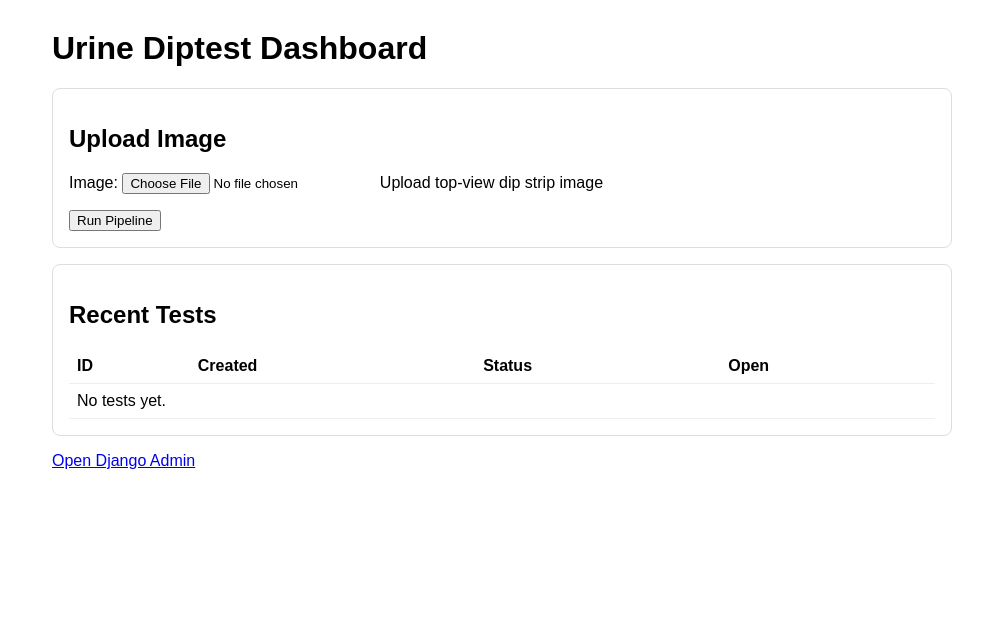
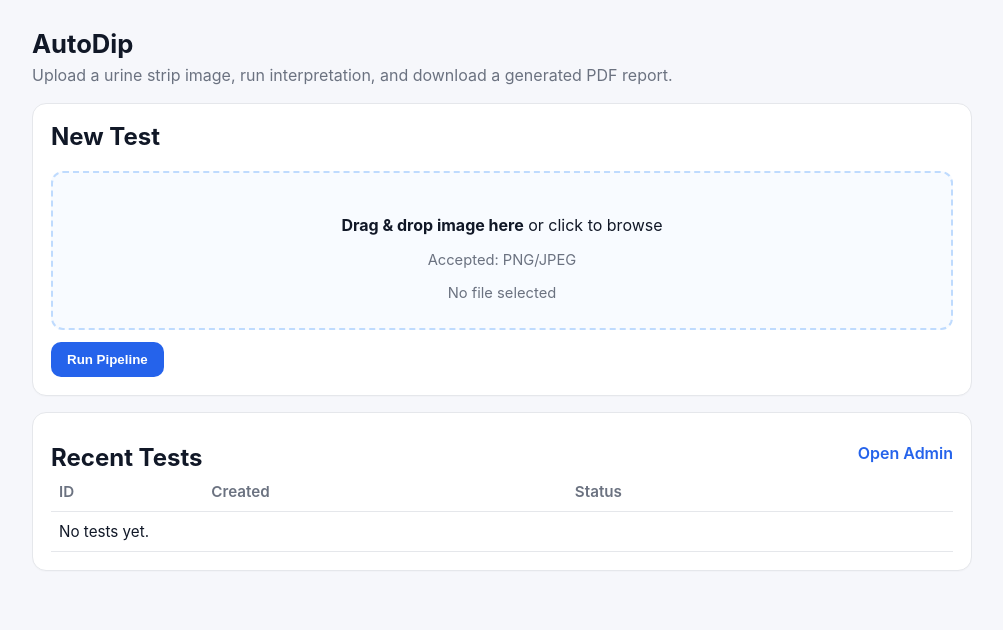
Before and after one commit to AdityaxKartikeya/autodip, a Django app: page / in a window 1280 px wide. Shown: the top 630 px of the page, without its empty margins (138-1141 px from the left). Run offline with Django 5.2, Linux system fonts and the light colour scheme; data that the repository does not hold is empty.

Commit message:
Revamp dashboard UX and harden dip test pipeline/reporting

```diff
--- a/lab/forms.py
+++ b/lab/forms.py
@@ -2,4 +2,7 @@ from django import forms
 
 
 class UploadDipTestForm(forms.Form):
-    image = forms.ImageField(help_text="Upload top-view dip strip image")
+    image = forms.ImageField(
+        help_text="Upload or drop a top-view dip strip image (PNG/JPEG).",
+        widget=forms.ClearableFileInput(attrs={"accept": "image/png,image/jpeg", "id": "id_image_input"}),
+    )
--- a/lab/templates/lab/dashboard.html
+++ b/lab/templates/lab/dashboard.html
@@ -1,54 +1,172 @@
 <!doctype html>
-<html>
+<html lang="en">
 <head>
   <meta charset="utf-8">
-  <title>AutoDip Dashboard</title>
+  <meta name="viewport" content="width=device-width,initial-scale=1">
+  <title>AutoDip</title>
   <style>
-    body { font-family: Arial, sans-serif; max-width: 900px; margin: 30px auto; }
-    .card { border: 1px solid #ddd; border-radius: 8px; padding: 16px; margin-bottom: 16px; }
+    :root {
+      --bg: #f6f7fb;
+      --card: #ffffff;
+      --text: #111827;
+      --muted: #6b7280;
+      --line: #e5e7eb;
+      --accent: #2563eb;
+      --accent-soft: #dbeafe;
+      --ok: #047857;
+    }
+    * { box-sizing: border-box; }
+    body {
+      margin: 0;
+      font-family: Inter, -apple-system, BlinkMacSystemFont, "Segoe UI", Roboto, Arial, sans-serif;
+      background: var(--bg);
+      color: var(--text);
+    }
+    .wrap { max-width: 980px; margin: 0 auto; padding: 28px 20px 44px; }
+    .header { margin-bottom: 18px; }
+    .title { margin: 0; font-size: 1.6rem; }
+    .sub { margin: 6px 0 0; color: var(--muted); }
+    .card {
+      background: var(--card);
+      border: 1px solid var(--line);
+      border-radius: 14px;
+      padding: 18px;
+      margin-bottom: 16px;
+      box-shadow: 0 1px 1px rgba(17, 24, 39, .02);
+    }
+    .drop {
+      border: 2px dashed #bfdbfe;
+      background: #f8fbff;
+      border-radius: 12px;
+      padding: 26px;
+      text-align: center;
+      transition: .2s ease;
+    }
+    .drop.is-dragover {
+      border-color: var(--accent);
+      background: var(--accent-soft);
+    }
+    .hint { color: var(--muted); font-size: .92rem; margin-top: 8px; }
+    .btn {
+      border: 0;
+      border-radius: 10px;
+      background: var(--accent);
+      color: #fff;
+      padding: 10px 16px;
+      font-weight: 600;
+      cursor: pointer;
+      margin-top: 12px;
+    }
+    .msg { padding: 9px 11px; border-radius: 10px; background: #ecfeff; border: 1px solid #cffafe; margin-bottom: 8px; }
     table { width: 100%; border-collapse: collapse; }
-    th, td { border-bottom: 1px solid #eee; padding: 8px; text-align: left; }
+    th, td { padding: 10px 8px; border-bottom: 1px solid var(--line); text-align: left; font-size: .95rem; }
+    th { color: var(--muted); font-weight: 600; }
+    .pill { display:inline-block; border-radius:999px; padding:4px 10px; font-size:.8rem; font-weight:600; background:#eef2ff; color:#4338ca; }
+    .status-completed { background:#ecfdf5; color:var(--ok); }
+    .link { color: var(--accent); text-decoration: none; font-weight: 600; }
+    .meta { display: flex; justify-content: space-between; gap: 8px; margin-top: 12px; }
   </style>
 </head>
 <body>
-  <h1>Urine Diptest Dashboard</h1>
+  <div class="wrap">
+    <header class="header">
+      <h1 class="title">AutoDip</h1>
+      <p class="sub">Upload a urine strip image, run interpretation, and download a generated PDF report.</p>
+    </header>
 
     {% if messages %}
+      <div class="card">
         {% for message in messages %}
-      <p><strong>{{ message }}</strong></p>
+          <div class="msg"><strong>{{ message }}</strong></div>
         {% endfor %}
+      </div>
     {% endif %}
 
-  <div class="card">
-    <h2>Upload Image</h2>
-    <form method="post" enctype="multipart/form-data">
+    <section class="card">
+      <h2 style="margin-top:0">New Test</h2>
+      <form method="post" enctype="multipart/form-data" id="upload_form">
         {% csrf_token %}
-      {{ form.as_p }}
-      <button type="submit">Run Pipeline</button>
+        <div id="drop_zone" class="drop" role="button" tabindex="0" aria-label="Drop image here">
+          <p><strong>Drag & drop image here</strong> or click to browse</p>
+          <p class="hint">Accepted: PNG/JPEG</p>
+          {{ form.image }}
+          {% if form.image.errors %}<p style="color:#b91c1c">{{ form.image.errors }}</p>{% endif %}
+          <div class="hint" id="file_name">No file selected</div>
+        </div>
+        <button class="btn" type="submit">Run Pipeline</button>
       </form>
+    </section>
+
+    <section class="card">
+      <div class="meta">
+        <h2 style="margin:0">Recent Tests</h2>
+        <a href="/admin/" class="link">Open Admin</a>
       </div>
-
-  <div class="card">
-    <h2>Recent Tests</h2>
       <table>
         <thead>
-        <tr><th>ID</th><th>Created</th><th>Status</th><th>Open</th></tr>
+          <tr><th>ID</th><th>Created</th><th>Status</th><th></th></tr>
         </thead>
         <tbody>
         {% for t in tests %}
           <tr>
-          <td>{{ t.id }}</td>
+            <td>#{{ t.id }}</td>
             <td>{{ t.created_at }}</td>
-          <td>{{ t.status }}</td>
-          <td><a href="/tests/{{ t.id }}/">View</a></td>
+            <td>
+              <span class="pill {% if t.status == 'completed' %}status-completed{% endif %}">{{ t.status }}</span>
+            </td>
+            <td><a class="link" href="/tests/{{ t.id }}/">View</a></td>
           </tr>
         {% empty %}
           <tr><td colspan="4">No tests yet.</td></tr>
         {% endfor %}
         </tbody>
       </table>
+    </section>
   </div>
 
-  <p><a href="/admin/">Open Django Admin</a></p>
+  <script>
+    const dropZone = document.getElementById('drop_zone');
+    const input = document.getElementById('id_image_input');
+    const fileName = document.getElementById('file_name');
+
+    if (input) {
+      input.style.display = 'none';
+      const renderName = () => {
+        fileName.textContent = input.files && input.files[0] ? `Selected: ${input.files[0].name}` : 'No file selected';
+      };
+
+      dropZone.addEventListener('click', () => input.click());
+      dropZone.addEventListener('keydown', (e) => {
+        if (e.key === 'Enter' || e.key === ' ') {
+          e.preventDefault();
+          input.click();
+        }
+      });
+
+      ['dragenter', 'dragover'].forEach(evt => {
+        dropZone.addEventListener(evt, (e) => {
+          e.preventDefault();
+          e.stopPropagation();
+          dropZone.classList.add('is-dragover');
+        });
+      });
+
+      ['dragleave', 'drop'].forEach(evt => {
+        dropZone.addEventListener(evt, (e) => {
+          e.preventDefault();
+          e.stopPropagation();
+          dropZone.classList.remove('is-dragover');
+        });
+      });
+
+      dropZone.addEventListener('drop', (e) => {
+        if (!e.dataTransfer || !e.dataTransfer.files || e.dataTransfer.files.length === 0) return;
+        input.files = e.dataTransfer.files;
+        renderName();
+      });
+
+      input.addEventListener('change', renderName);
+    }
+  </script>
 </body>
 </html>
--- a/lab/views.py
+++ b/lab/views.py
@@ -5,8 +5,6 @@ from django.db.utils import OperationalError
 from django.shortcuts import get_object_or_404, redirect, render
 
 from lab.bootstrap import ensure_schema
-from django.shortcuts import get_object_or_404, redirect, render
-
 from lab.forms import UploadDipTestForm
 from lab.models import DipTest
 from lab.services import process_dip_test
@@ -34,7 +32,6 @@ def dashboard(request):
         tests = []
         messages.warning(request, "Database tables are missing. Please run `python manage.py migrate`.")
 
-    tests = DipTest.objects.order_by("-created_at")[:20]
     return render(request, "lab/dashboard.html", {"form": form, "tests": tests})
 
 
```
Also changed, not shown: autodip/report.py (+44 -6 lines), autodip/workflow.py (+124 -31 lines), lab/templates/lab/detail.html (+44 -13 lines), tests/test_dashboard.py (+1 -0 lines), tests/test_workflow.py (+1 -0 lines), README.md. Lines whose indentation alone changed are shown as unchanged.
